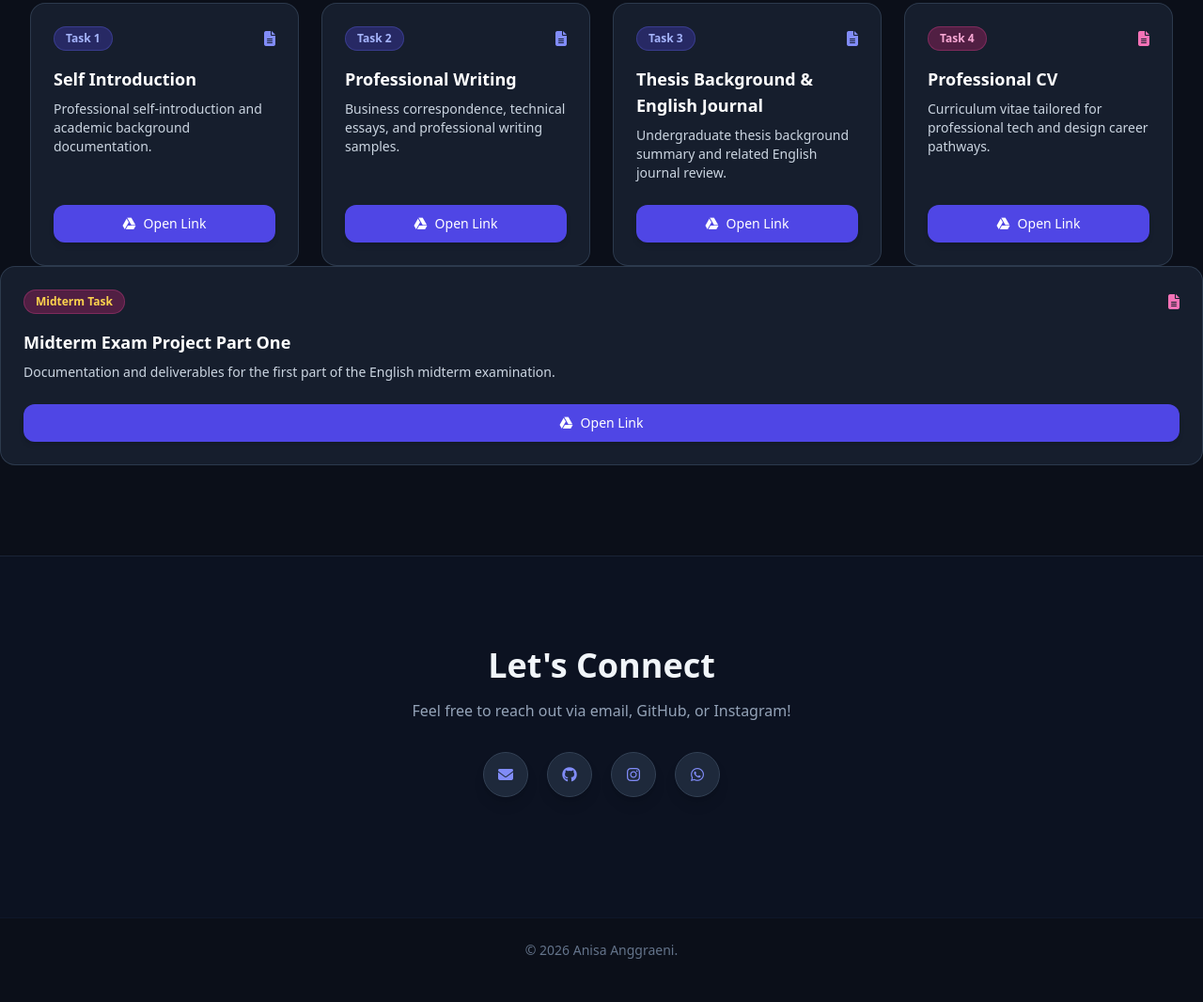
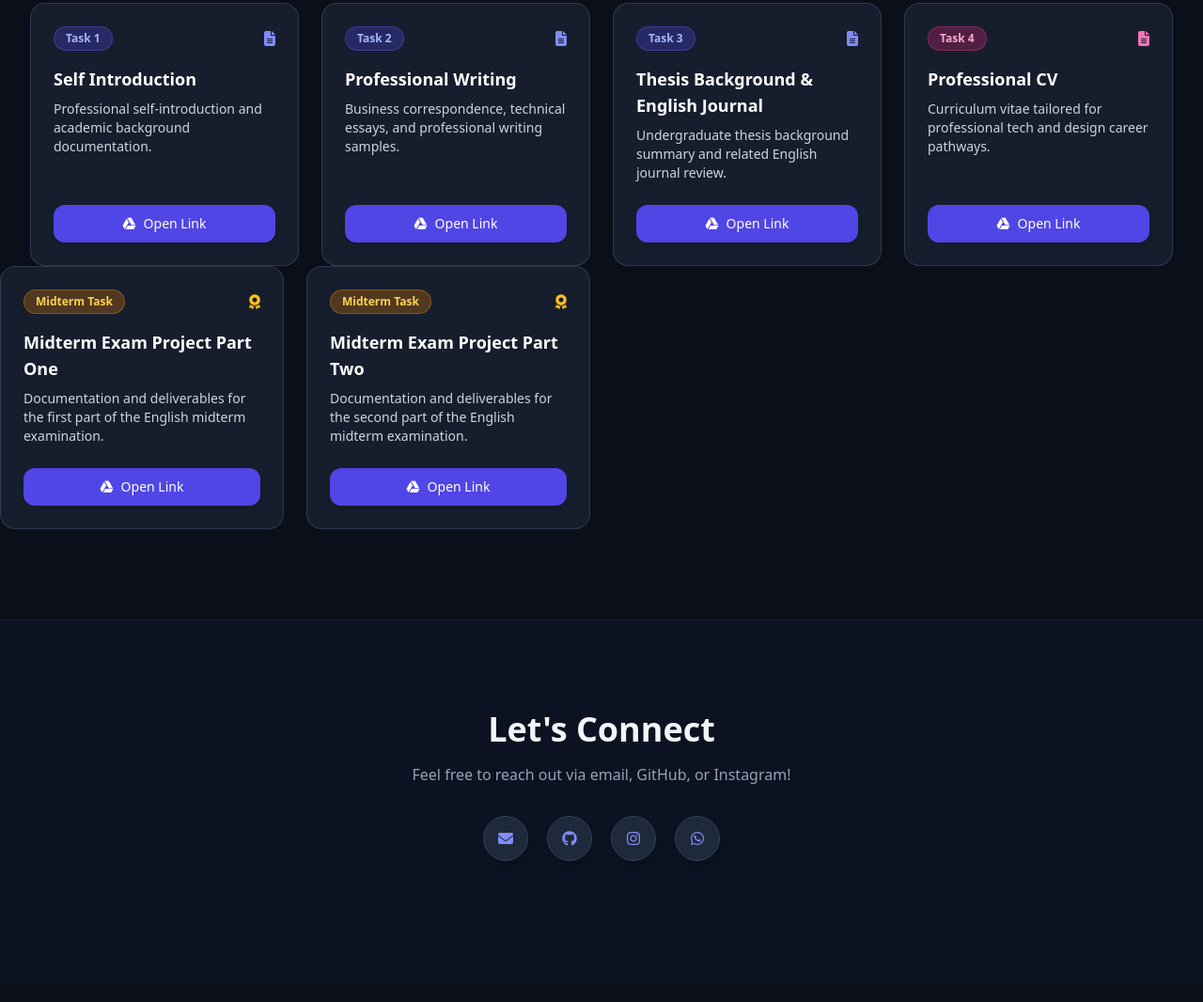
Before and after one commit to chcmlt/my-portfolio, a plain HTML site: page index.html in a window 1280 px wide. Shown: the part 4917-5983 px from the top of the page at 94% size. Before the commit the page ends 5962 px from the top, so only its background shows below. Drawn offline with nearby package versions, Linux system fonts and the light colour scheme.

Commit message:
Update index.html

```diff
--- a/index.html
+++ b/index.html
@@ -510,17 +510,34 @@
             </div>
         </div>
 
-        <!-- Midterm Task 1 -->
-                <div class="bg-slate-800/60 border border-slate-700/80 p-6 rounded-2xl flex flex-col justify-between hover:border-indigo-500 transition duration-300">
+        <!-- Second Row: Midterm Tasks (4 columns layout so 2 cards sit side by side and future tasks can be added beside them) -->
+            <div class="grid md:grid-cols-2 lg:grid-cols-4 gap-6">
+                <!-- Midterm Task 1 -->
+                <div class="bg-slate-800/60 border border-slate-700/80 p-6 rounded-2xl flex flex-col justify-between hover:border-indigo-500 transition duration-300 h-full">
                     <div>
                         <div class="flex justify-between items-center mb-4">
-                            <span class="text-xs font-bold px-3 py-1 rounded-full bg-pink-600/30 text-amber-300 border border-pink-500/30">Midterm Task</span>
-                            <i class="fa-solid fa-file-lines text-pink-400"></i>
+                            <span class="text-xs font-bold px-3 py-1 rounded-full bg-amber-600/30 text-amber-300 border border-amber-500/30">Midterm Task</span>
+                            <i class="fa-solid fa-award text-amber-400"></i>
                         </div>
                         <h3 class="text-lg font-bold text-white mb-2">Midterm Exam Project Part One</h3>
                         <p class="text-slate-300 text-sm mb-6">Documentation and deliverables for the first part of the English midterm examination.</p>
                     </div>
-                    <a href="https://drive.google.com/drive/folders/11E5DkYVlDBoKU0npNDVdujH3PTOnMl5P?usp=sharing" target="_blank" class="w-full py-2.5 px-4 rounded-xl bg-indigo-600 hover:bg-indigo-500 text-white text-sm font-medium text-center transition flex items-center justify-center gap-2 shadow-md">
+                    <a href="YOUR_DRIVE_LINK_HERE" target="_blank" class="w-full py-2.5 px-4 rounded-xl bg-indigo-600 hover:bg-indigo-500 text-white text-sm font-medium text-center transition flex items-center justify-center gap-2 shadow-md">
+                        <i class="fa-brands fa-google-drive"></i> Open Link
+                    </a>
+                </div>
+
+                <!-- Midterm Task 2 -->
+                <div class="bg-slate-800/60 border border-slate-700/80 p-6 rounded-2xl flex flex-col justify-between hover:border-indigo-500 transition duration-300 h-full">
+                    <div>
+                        <div class="flex justify-between items-center mb-4">
+                            <span class="text-xs font-bold px-3 py-1 rounded-full bg-amber-600/30 text-amber-300 border border-amber-500/30">Midterm Task</span>
+                            <i class="fa-solid fa-award text-amber-400"></i>
+                        </div>
+                        <h3 class="text-lg font-bold text-white mb-2">Midterm Exam Project Part Two</h3>
+                        <p class="text-slate-300 text-sm mb-6">Documentation and deliverables for the second part of the English midterm examination.</p>
+                    </div>
+                    <a href="YOUR_DRIVE_LINK_HERE" target="_blank" class="w-full py-2.5 px-4 rounded-xl bg-indigo-600 hover:bg-indigo-500 text-white text-sm font-medium text-center transition flex items-center justify-center gap-2 shadow-md">
                         <i class="fa-brands fa-google-drive"></i> Open Link
                     </a>
                 </div>
```
